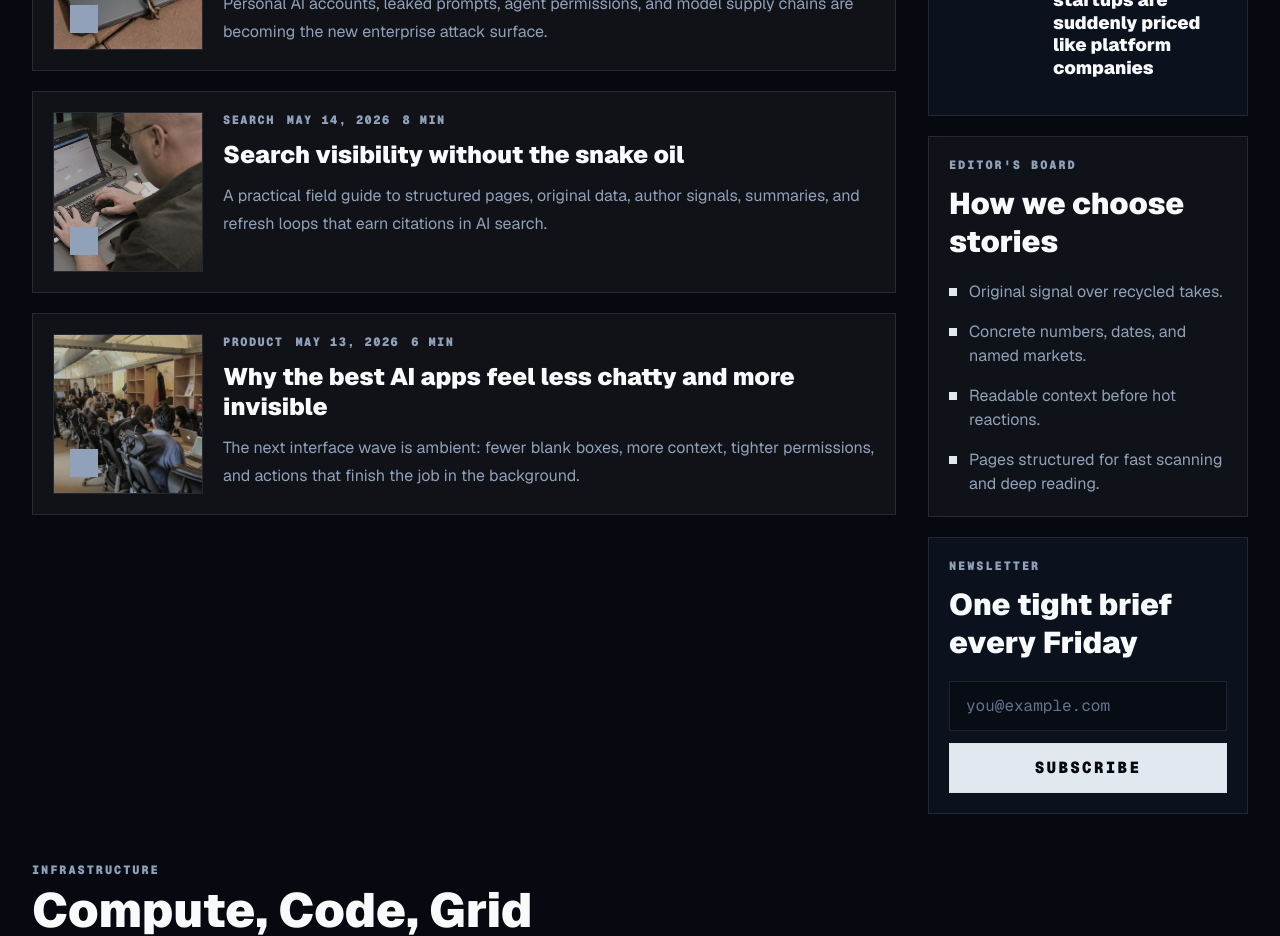
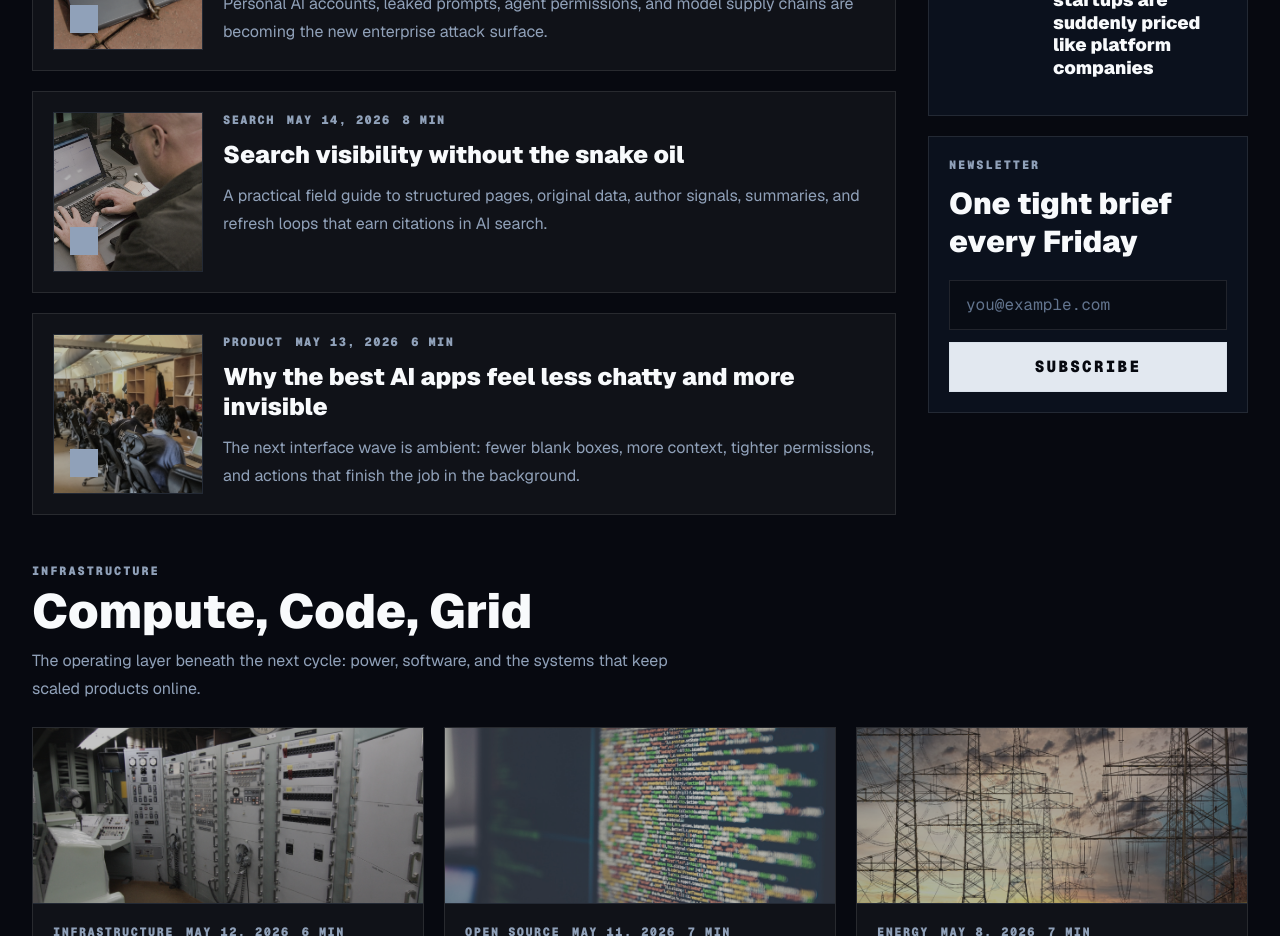
Before and after one commit to farzeenilyaszargar/Morvane, a Next.js app: page / in a window 1280 px wide. Shown: the part 1620-2556 px from the top of the page. Built offline with nearby package versions, Linux system fonts and the light colour scheme.

Commit message:
Remove editor board sidebar

```diff
--- a/app/page.tsx
+++ b/app/page.tsx
@@ -296,27 +296,6 @@ export default function Home() {
                 ))}
               </div>
             </div>
-            <div className="border border-white/10 bg-white/[0.04] p-5 backdrop-blur">
-              <p className="font-mono text-xs font-black uppercase tracking-[0.16em] text-slate-400">
-                Editor&apos;s Board
-              </p>
-              <h2 className="mt-3 text-3xl font-black leading-tight text-slate-50">
-                How we choose stories
-              </h2>
-              <ul className="mt-5 space-y-4 text-slate-400">
-                {[
-                  "Original signal over recycled takes.",
-                  "Concrete numbers, dates, and named markets.",
-                  "Readable context before hot reactions.",
-                  "Pages structured for fast scanning and deep reading.",
-                ].map((brief) => (
-                  <li key={brief} className="flex gap-3 leading-6">
-                    <span className="mt-2 size-2 shrink-0 bg-slate-200" />
-                    <span>{brief}</span>
-                  </li>
-                ))}
-              </ul>
-            </div>
             <div id="newsletter" className="border border-white/10 bg-[#0b111d] p-5">
               <p className="font-mono text-xs font-black uppercase tracking-[0.16em] text-slate-400">
                 Newsletter
```
